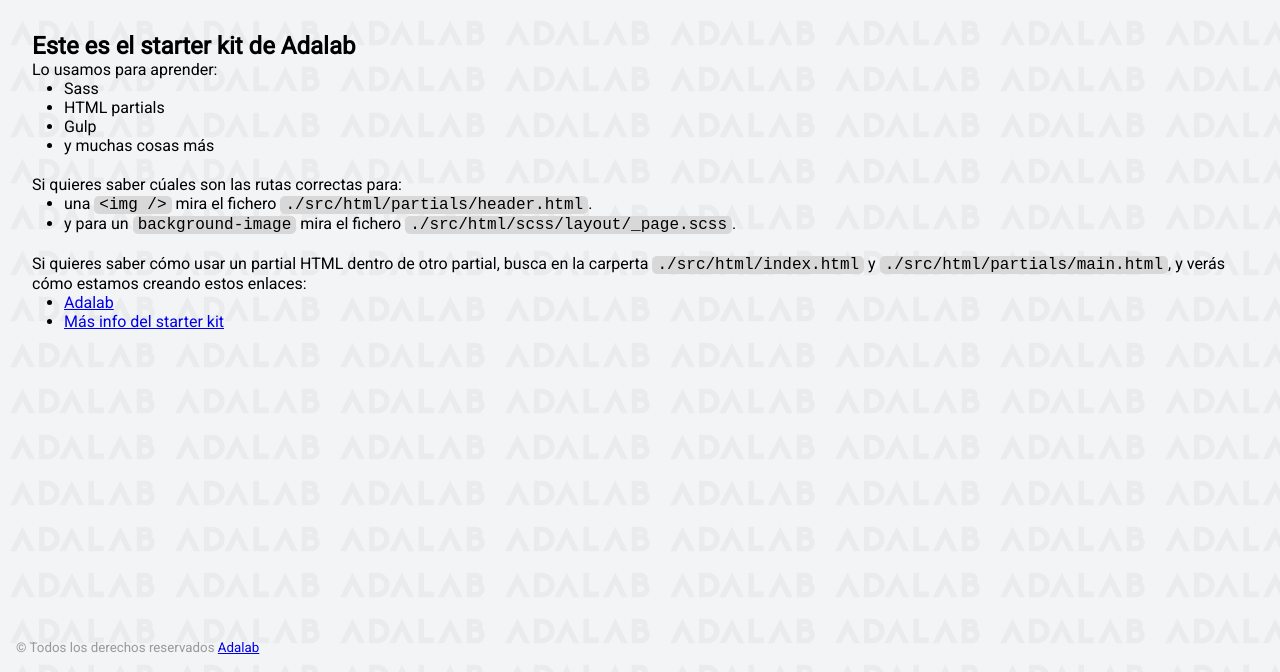
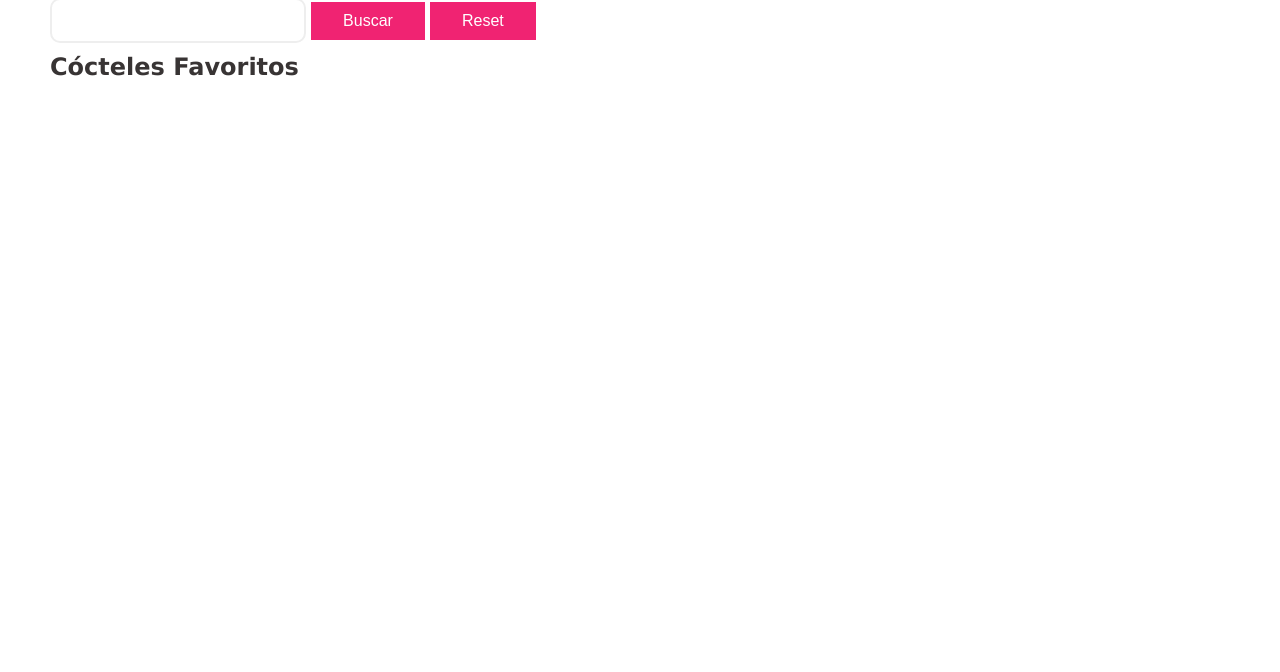
Before and after one commit to Adalab/modulo-2-evaluacion-final-NaiSaratxaga, a website: page docs/index.html in a window 1280 px wide. Shown: the part 128-800 px from the top of the page. Drawn offline with Linux system fonts and the light colour scheme.

Commit message:
Updates rundocs

```diff
--- a/docs/assets/css/main.css
+++ b/docs/assets/css/main.css
@@ -1 +1 @@
-*{box-sizing:border-box;margin:0;padding:0}.code{font-size:16px;background:#d8d8d8;padding:0 5px;border-radius:5px}.link__adalab:hover{background-color:#099d8d;color:#fff}.link__github:hover{background-color:#CCC;color:#000}body{padding:2rem;height:100vh;background-image:url("../images/bg-adalab.png");background-color:#f3f4f5;font-family:"Roboto",sans-serif}.page__header{display:flex;justify-content:space-evenly;margin-bottom:3rem}.page__footer{position:fixed;left:0;bottom:0;width:100vw;padding:1rem;color:#999}.main__list{padding-left:2rem;padding-bottom:20px}
+*{margin:0px;padding:0px;box-sizing:border-box;list-style-type:none;text-decoration:none}:root{color:#383434;font-family:Verdana, Geneva, Tahoma, sans-serif;margin-left:50px;margin-top:50px}.title{font-size:40px;margin-bottom:20px}.input{font-size:18px;padding:10px;margin:10px 0;border:2px solid #eee;border-radius:10px}.button{background-color:#f02372;border:none;color:white;padding:10px 32px;text-align:center;text-decoration:none;display:inline-block;font-size:16px;cursor:pointer}
--- a/docs/assets/js/main.js
+++ b/docs/assets/js/main.js
@@ -1 +1 @@
-"use strict";console.log(">> Ready :)");
+"use strict";const listCocktails=document.querySelector(".js_list"),input=document.querySelector(".js_input"),buttonSearch=document.querySelector(".js_buttonSearch"),buttonReset=document.querySelector(".js_buttonReset");let cocktails=[];function handleClickSearch(){fetch("https://www.thecocktaildb.com/api/json/v1/1/search.php?s="+input.value).then(t=>t.json()).then(t=>{cocktails=t.cocktails})}buttonSearch.addEventListener("click",handleClickSearch);
--- a/docs/index.html
+++ b/docs/index.html
@@ -1,68 +1,34 @@
 <!DOCTYPE html>
 <html lang="es">
-  <head>
-    <meta charset="UTF-8" />
-    <meta name="viewport" content="width=device-width, initial-scale=1" />
-    <title>Adalab Web Starter Kit</title>
-    <link href="https://fonts.googleapis.com/css?family=Roboto&display=swap" rel="stylesheet" />
-    <link rel="stylesheet" href="./assets/css/main.css" />
-    <link rel="icon" href="./assets/images/favicon.png" />
-  </head>
 
-  <body>
-    <div class="page">
-      <header class="page__header">
-        <img src="./assets/images/logo-adalab.png" alt="Adalab">
-        <h1>Bienvenidos a Adalab</h1>
-      </header>
+<head>
+  <meta charset="UTF-8">
+  <meta http-equiv="X-UA-Compatible" content="IE=edge">
+  <meta name="viewport" content="width=device-width, initial-scale=1.0">
+  <title>Final evaluation Js</title>
+  <link href="https://fonts.googleapis.com/css?family=Roboto&display=swap" rel="stylesheet" />
+  <link rel="stylesheet" href="./assets/css/main.css" />
+</head>
 
-      <main class="page__main">
-        <h2>Este es el starter kit de Adalab</h2>
-        <p>Lo usamos para aprender:</p>
-        <ul class="main__list">
-          <li>Sass</li>
-          <li>HTML partials</li>
-          <li>Gulp</li>
-          <li>y muchas cosas más</li>
-        </ul>
-        <p>Si quieres saber cúales son las rutas correctas para:</p>
-        <ul class="main__list">
-          <li>
-            una <code class="code">&lt;img /&gt;</code> mira el fichero
-            <code class="code">./src/html/partials/header.html</code>.
-          </li>
-          <li>
-            y para un <code class="code">background-image</code> mira el fichero
-            <code class="code">./src/html/scss/layout/_page.scss</code>.
-          </li>
-        </ul>
-        <p>
-          Si quieres saber cómo usar un partial HTML dentro de otro partial, busca en la carperta
-          <code class="code">./src/html/index.html</code> y
-          <code class="code">./src/html/partials/main.html</code>, y verás cómo estamos creando estos
-          enlaces:
-        </p>
-        <ul class="main__list">
-          <li>
-            <a class="link__adalab" href="https://adalab.es">Adalab</a>
+<body>
+  <main>
+    <h1 class="title">Buscador de Cócteles</h1>
+    <form>
+      <input type="text" class="input js_input" />
+      <button type="button" class="button js_buttonSearch">Buscar</button>
+      <button type="button" class="button js_buttonReset">Reset</button>
+    </form>
 
-          </li>
-          <li>
-            <a class="" href="./more-info.html">Más info del starter kit</a>
+    <section>
+      <h2>Cócteles Favoritos</h2>
+    </section>
+    <section>
 
-          </li>
-        </ul>
-      </main>
+      <ul class="js_list"></ul>
+    </section>
+    </div>
+  </main>
+  <script type="text/javascript" src="./assets/js/main.js"></script>
+</body>
 
-      <footer class="page__footer">
-        <small>
-          &copy; Todos los derechos reservados
-          <a class="link__adalab" href="https://adalab.es">Adalab</a>
-
-        </small>
-      </footer>
-
-    </div>
-    <script src="./assets/js/main.js"></script>
-  </body>
 </html>
```
Also changed, not shown: docs/more-info.html (deleted, +0 -37 lines), README.md, docs/assets/images/bg-adalab.png (deleted), docs/assets/images/favicon.png (deleted), docs/assets/images/logo-adalab.png (deleted).
